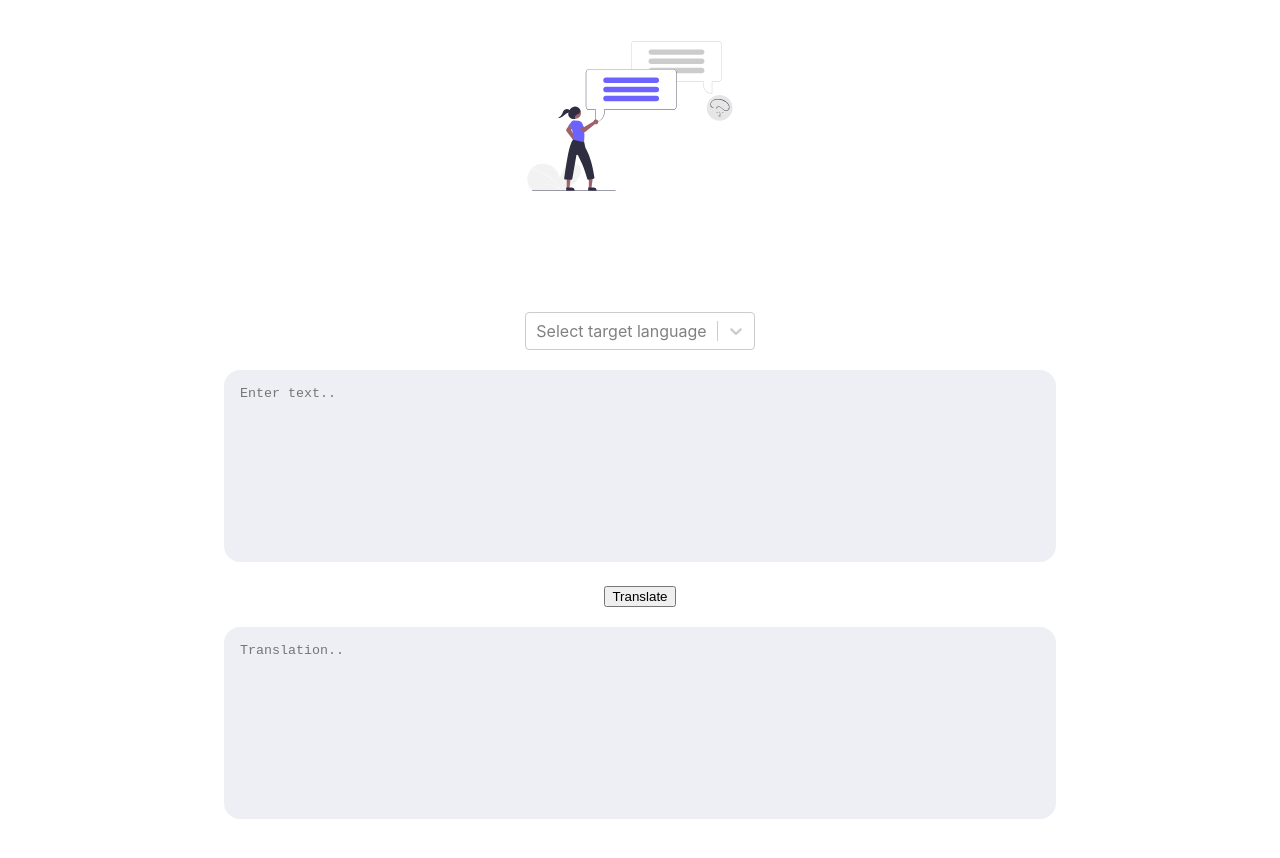
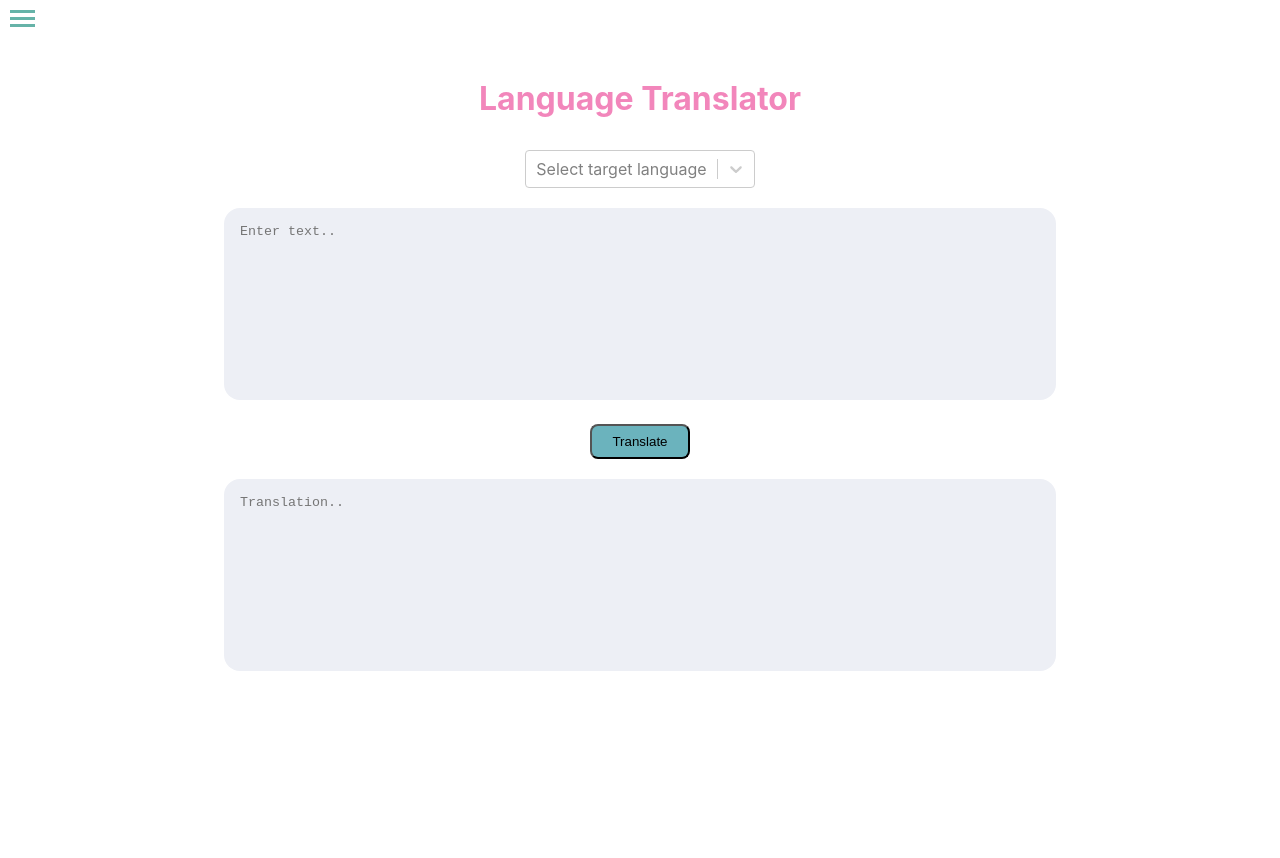
Before and after one commit to Priyalakshmi74/language-translator, a React (Create React App) app: page /translator in a window 1280 px wide. Shown: the top 858 px of the page. After the commit the page ends 800 px from the top, so only its background shows below. Built offline with nearby package versions, Linux system fonts and the light colour scheme; no server answers.

Commit message:
Priyalakshmi: Add menu bar and router

```diff
--- a/package.json
+++ b/package.json
@@ -12,6 +12,7 @@
     "react": "^18.2.0",
     "react-bootstrap": "^2.7.4",
     "react-dom": "^18.2.0",
+    "react-router-dom": "^6.11.1",
     "react-scripts": "5.0.1",
     "react-select": "^5.7.3",
     "web-vitals": "^2.1.4"
--- a/src/App.js
+++ b/src/App.js
@@ -1,10 +1,18 @@
+import Menu from './components/Menu';
 import MyTranslator from './components/MyTranslator';
-
+import { BrowserRouter as Router, Routes, Route } from 'react-router-dom';
+import Home from './components/Home';
 
 function App() {
   return (
-    <div className="App" >
-      <MyTranslator/>
+    <div>
+      <Router>
+        <Menu />
+        <Routes>
+        <Route path="/" element={<Home />} />
+          <Route path="/translator" element={<MyTranslator />} />
+        </Routes>
+      </Router>
     </div>
   );
 }
--- /dev/null
+++ b/src/components/Home.js
@@ -0,0 +1,23 @@
+import React from 'react';
+import { ReactComponent as ReactLogo } from "./undraw_chat_re_re1u.svg";
+
+function Home(props) {
+    return (
+        <div>
+            <div
+        style={{
+          marginTop: "8rem",
+          marginBottom: "2rem",
+          display: "flex",
+          alignItems: "center",
+          justifyContent: "center",
+          marginRight: "20PX",
+        }}
+      >
+        <ReactLogo />
+      </div>
+        </div>
+    );
+}
+
+export default Home;
--- /dev/null
+++ b/src/components/Menu.css
@@ -0,0 +1,50 @@
+.menu-bar {
+    position: relative;
+  }
+
+  .menu-toggle {
+    display: inline-block;
+    cursor: pointer;
+    padding: 10px;
+  }
+
+  .bar {
+    width: 25px;
+    height: 3px;
+    background-color: #66b3a8;
+    margin-bottom: 4px;
+  }
+
+  .open .bar:nth-child(1) {
+    transform: rotate(-45deg) translate(-5px, 6px);
+  }
+
+  .open .bar:nth-child(2) {
+    opacity: 0;
+  }
+
+  .open .bar:nth-child(3) {
+    transform: rotate(45deg) translate(-5px, -6px);
+  }
+
+  .menu {
+    position: absolute;
+    top: 40px; /* Adjust this value to position the menu properly */
+    background-color: #fff;
+    border: 1px solid #ccc;
+    padding: 10px;
+  }
+
+  .menu ul {
+    list-style: none;
+    padding: 0;
+    margin: 0;
+  }
+
+  .menu li {
+    padding: 8px;
+  }
+
+  .menu li:hover {
+    background-color: #f0f0f0;
+  }
--- /dev/null
+++ b/src/components/Menu.js
@@ -0,0 +1,67 @@
+import React, { useState } from "react";
+import "./Menu.css";
+import { NavLink } from "react-router-dom";
+function Menu(props) {
+  const [isMenuOpen, setMenuOpen] = useState(false);
+
+  const handleMenuToggle = () => {
+    setMenuOpen(!isMenuOpen);
+  };
+  const handleOptionSelect = () => {
+    setMenuOpen(false);
+  };
+
+  return (
+    <div className="menu-bar">
+      <div
+        className={`menu-toggle ${isMenuOpen ? "open" : ""}`}
+        onClick={handleMenuToggle}
+      >
+        <div className="bar"></div>
+        <div className="bar"></div>
+        <div className="bar"></div>
+      </div>
+      {isMenuOpen && (
+        <div className="menu">
+          <ul>
+            <li className="nav-item">
+              <NavLink
+                className="nav-link"
+                to="/translator"
+                style={({ isActive }) =>
+                  isActive
+                    ? {
+                        color: "blue",
+                      }
+                    : { color: "black" }
+                }
+                onClick={handleOptionSelect}
+              >
+                Translator
+              </NavLink>
+            </li>
+            <li className="nav-item">
+              <NavLink
+                className="nav-link"
+                to="/"
+                style={({ isActive }) =>
+                  isActive
+                    ? {
+                        color: "blue",
+                      }
+                    : { color: "black" }
+                }
+                onClick={handleOptionSelect}
+              >
+                Home
+              </NavLink>
+            </li>
+          </ul>
+        </div>
+      )}
+
+    </div>
+  );
+}
+
+export default Menu;
--- a/src/components/MyTranslator.js
+++ b/src/components/MyTranslator.js
@@ -94,7 +94,7 @@ function MyTranslator() {
     <div
       className="App"
       style={{
-        minHeight: "100vh",
+        minHeight: "60vh",
         display: "flex",
         flexDirection: "column",
         alignItems: "center",
@@ -102,18 +102,8 @@ function MyTranslator() {
         padding: "2rem",
       }}
     >
-      <div
-        style={{
-          marginBottom: "3rem",
-          display: "flex",
-          alignItems: "center",
-          justifyContent: "center",
-          marginRight: "20PX",
-        }}
-      >
-        <ReactLogo />
-      </div>
-      <h1 style={{ color: "#fff", marginBottom: "2rem", marginTop: "2px" }}>
+
+      <h1 style={{ color: "#f286bb", marginBottom: "2rem", marginTop: "2px" }}>
         Language Translator
       </h1>
       <Select
@@ -166,7 +156,7 @@ function MyTranslator() {
         </textarea>
       </div>
       <br />
-      <button onClick={handleTranslate}>Translate</button>
+      <button style={{ backgroundColor: "#47A1ADCC", paddingLeft:'20px',paddingRight:'20px',paddingTop:'0.5rem',paddingBottom:'0.5rem',borderRadius:'0.5rem'}} onClick={handleTranslate}>Translate</button>
       <br />
       <div style={{ position: "relative" }}>
         <textarea
```
Also changed, not shown: src/components/undraw_chat_re_re1u.svg, 1 other file (tests, documents, lock files or other folders).
